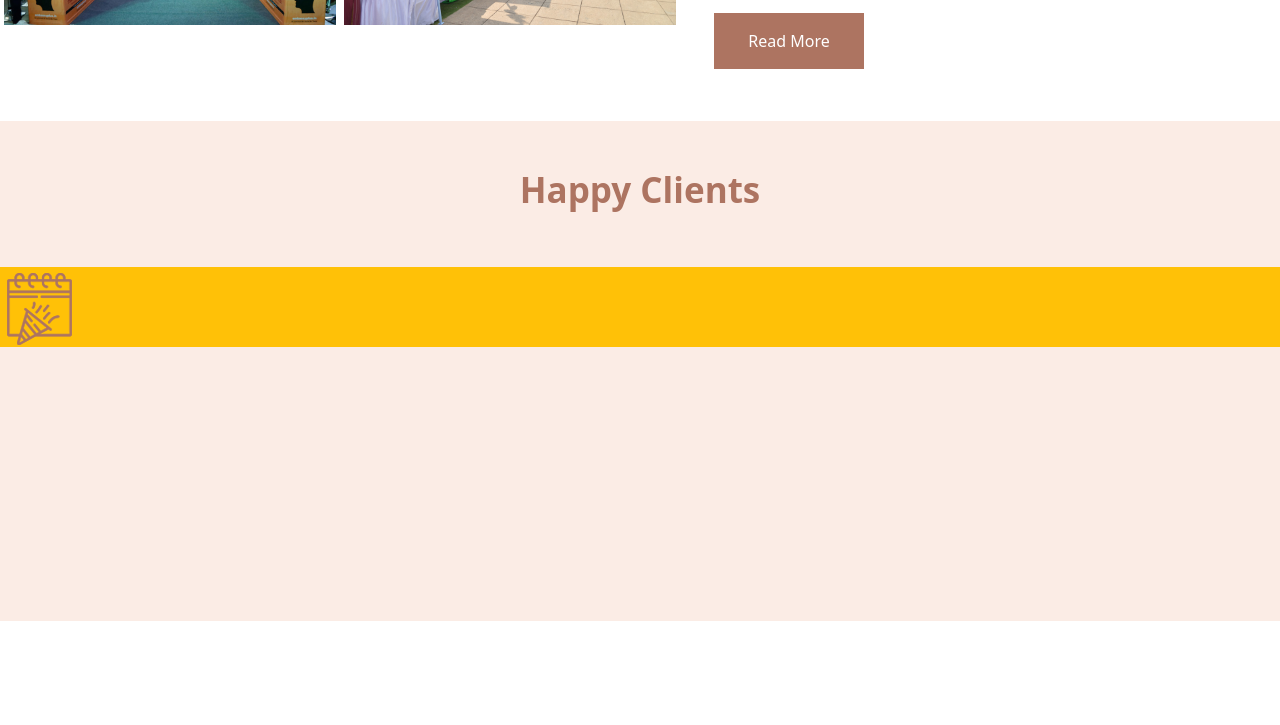
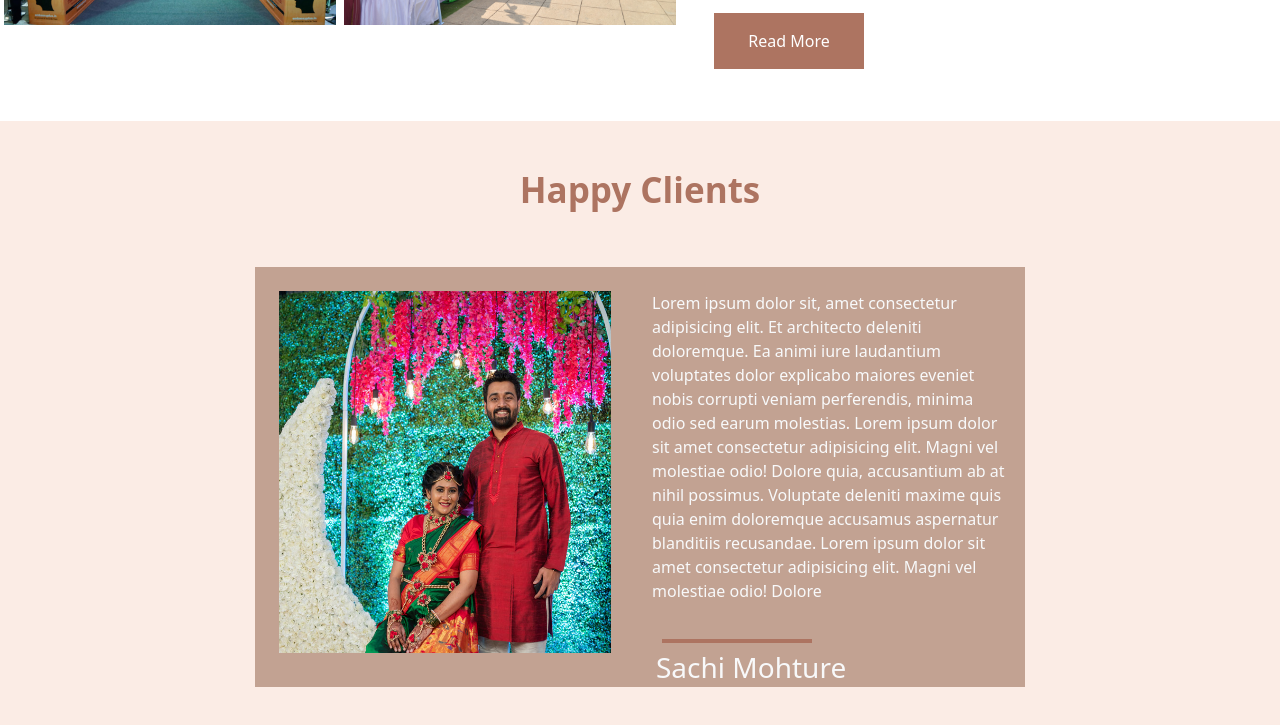
Before and after one commit to gayatrisathawane/wedding-planner-clone-website, a plain HTML site: page index.html in a window 1280 px wide. Shown: the part 2175-2900 px from the top of the page. Before the commit the page ends 2796 px from the top, so only its background shows below. Drawn offline with nearby package versions, Linux system fonts and the light colour scheme.

Commit message:
appy-client div added

```diff
--- a/index.html
+++ b/index.html
@@ -100,12 +100,17 @@
       <img src="./images/img/ring.png " class="ring ms-5">
       <h1 class="border-bottom1 ms-5">Weddings</h1>
       <p class="ms-5">
-        Looking for the best wedding planners & wedding decorators in Pune? We are the best fit to this combo! In the world of growing competition in wedding business, we are the first pick of many in and around Pune. We serve a palette of Pune’s best venues, caterers, photographers & videographers, makeup artists, priests and other service providers under one roof – all this to suit your choice and still in budget!
+        Looking for the best wedding planners & wedding decorators in Pune? We are the best fit to this combo! In the
+        world of growing competition in wedding business, we are the first pick of many in and around Pune. We serve a
+        palette of Pune’s best venues, caterers, photographers & videographers, makeup artists, priests and other
+        service providers under one roof – all this to suit your choice and still in budget!
       </p>
 
       <p class="ms-5">
 
-        The cherry on top is design & décor solutions from our in-house team that help us deliver a bespoke event – from planning to décor, within your budget. Dive in to take a look at some of the best weddings that we’ve recently curated.
+        The cherry on top is design & décor solutions from our in-house team that help us deliver a bespoke event – from
+        planning to décor, within your budget. Dive in to take a look at some of the best weddings that we’ve recently
+        curated.
 
       </p>
 
@@ -123,7 +128,13 @@
 
       <h1 class="mt-5"><span class="fw-bolder  p-3">Social</span><span class="eventword  fw-bolder">Event</span>
       </h1>
-      <p class="mt-4 px-3 ">Celebrations have gone through a revolution & now are referred to as events! They were a reason for family and social gatherings and still continue to be. The only thing that is changed is that; earlier back then, the host and the guests both played the role of managing the event; unlike now, hiring someone like us to manage the same! We believe that inspite of the professionalism which has peeped in, events are still personal and no event can fit other! We at D Tale Creatrix aim to work on the minutest detail to create the same personal touch , yet with our versatile pallete of services & decor to suit the celebration each new time, in our own Creatrix way!</p>
+      <p class="mt-4 px-3 ">Celebrations have gone through a revolution & now are referred to as events! They were a
+        reason for family and social gatherings and still continue to be. The only thing that is changed is that;
+        earlier back then, the host and the guests both played the role of managing the event; unlike now, hiring
+        someone like us to manage the same! We believe that inspite of the professionalism which has peeped in, events
+        are still personal and no event can fit other! We at D Tale Creatrix aim to work on the minutest detail to
+        create the same personal touch , yet with our versatile pallete of services & decor to suit the celebration each
+        new time, in our own Creatrix way!</p>
 
     </div>
 
@@ -133,7 +144,7 @@
         <div class="carddiv p-3 ms-3">
 
           <img src="./images/img/baby-shower.png" class="d-block mx-auto mt-3">
-        <h6  class="text-center fw-bold mt-2">Baby Shower</h6>
+          <h6 class="text-center fw-bold mt-2">Baby Shower</h6>
           <p class="text-center">Create lasting memories for yourself with our baby shower event planners!</p>
 
 
@@ -142,7 +153,7 @@
         <div class="carddiv p-3 ms-3 ">
 
           <img src="./images/img/name-ceremony.png" class="d-block mx-auto mt-3">
-        <h6  class="text-center fw-bold mt-2">Naming Ceremony</h6>
+          <h6 class="text-center fw-bold mt-2">Naming Ceremony</h6>
           <p class="text-center">Our naming ceremony planners let you rock the first ever event with your baby!</p>
 
 
@@ -153,14 +164,14 @@
       <div class="subcarddiv">
         <div class="carddiv p-1 ms-3">
           <img src="./images/img/birthday-1.png" class="d-block mx-auto mt-3">
-          <h6  class="text-center fw-bold mt-2">Birthday Parties</h6>
+          <h6 class="text-center fw-bold mt-2">Birthday Parties</h6>
           <p class="text-center">Theme-based, exotic, or simple, we are your chosen birthday party planners!</p>
         </div>
 
         <div class="carddiv p-1 ms-3 ">
 
           <img src="./images/img/home-decor.png" class="d-block mx-auto mt-3">
-          <h6  class="text-center fw-bold mt-2">Thread Ceremony</h6>
+          <h6 class="text-center fw-bold mt-2">Thread Ceremony</h6>
           <p class="text-center">Our thread ceremony planning goes perfect while the batu enjoys every moment!</p>
 
 
@@ -168,13 +179,6 @@
       </div>
 
     </div>
-
-
-
-
-
-
-
   </div>
 
 
@@ -207,11 +211,15 @@
 
       <img src="./images/img/Corporate-event.png" class="p-2">
 
-    <h1 class="mt-1"><span class="fw-bolder  p-2   border-bottom1">Corporate</span><span class="eventword  fw-bolder">Event</span>
+      <h1 class="mt-1"><span class="fw-bolder  p-2   border-bottom1">Corporate</span><span
+          class="eventword  fw-bolder">Event</span>
       </h1>
 
 
-        <p class="p-3 corporate-text">Corporate culture to celebrate festivals, gatherings, concerts, exhibitions, award ceremony, MICE, town halls, CSR activities is way to different than the social events. Having an experience of three years in this field & we have mastered the art of formal celebrations are now tied up with renowned IT parks & companies to serve them with our end to end services for their annual and seasonal celebrations.</p>
+      <p class="p-3 corporate-text">Corporate culture to celebrate festivals, gatherings, concerts, exhibitions, award
+        ceremony, MICE, town halls, CSR activities is way to different than the social events. Having an experience of
+        three years in this field & we have mastered the art of formal celebrations are now tied up with renowned IT
+        parks & companies to serve them with our end to end services for their annual and seasonal celebrations.</p>
 
       <button class="btnevent p-3 text-white ms-4">Read More</button>
 
@@ -229,15 +237,21 @@
   <div class="happy-client">
 
     <h2 class=" text-center p-5 happyheading">Happy Clients</h2>
-<div class="happy-container bg-warning  d-block mx-auto">
+    <div class="happy-container  d-block mx-auto">
       <div class="row">
 
         <div class=" col-md-6">
-     <img src="./images/img/Corporate-event.png">
+          <img src="./images/img/happy-client1.jpg"  class="happy-client-img pt-4 p-4 ps-4">
 
         </div>
         <div class=" col-md-6">
+          <p class="pt-4 pe-3 fw-normal lh-base text-light fs-6">Lorem ipsum dolor sit, amet consectetur adipisicing elit. Et architecto deleniti doloremque. Ea animi iure laudantium voluptates dolor explicabo maiores eveniet nobis corrupti veniam perferendis, minima odio sed earum molestias.
+            Lorem ipsum dolor sit amet consectetur adipisicing elit. Magni vel molestiae odio! Dolore quia, accusantium ab at nihil possimus. Voluptate deleniti maxime quis quia enim doloremque accusamus aspernatur blanditiis recusandae.
+            Lorem ipsum dolor sit amet consectetur adipisicing elit. Magni vel molestiae odio! Dolore
+            <h1 class="border-bottom1 "></h1>
 
+            <h2 class="text-light fs-3 ps-1">Sachi Mohture</h2>
+          </p>
 
         </div>
 
@@ -254,6 +268,8 @@
 
 
 
+
+
   <script src="https://cdn.jsdelivr.net/npm/bootstrap@5.3.1/dist/js/bootstrap.bundle.min.js"
     integrity="sha384-HwwvtgBNo3bZJJLYd8oVXjrBZt8cqVSpeBNS5n7C8IVInixGAoxmnlMuBnhbgrkm"
     crossorigin="anonymous"></script>
--- a/style.css
+++ b/style.css
@@ -107,7 +107,7 @@
 }
 
 .happy-client{
-    height: 500px;
+    height: 650px;
     background-color: #fbece5;
 
 }
@@ -116,3 +116,15 @@
     font-weight:bolder;
     font-size: 35px;
 }
+
+.happy-client-img{
+    height:410px;
+    width: 380px;
+
+}
+
+.happy-container{
+    width:770px;
+    height:420px;
+    background-color: rgb(194 162 146);
+}
```
Also changed, not shown: images/img/happy-client1.jpg (added). Lines whose indentation alone changed are shown as unchanged.
